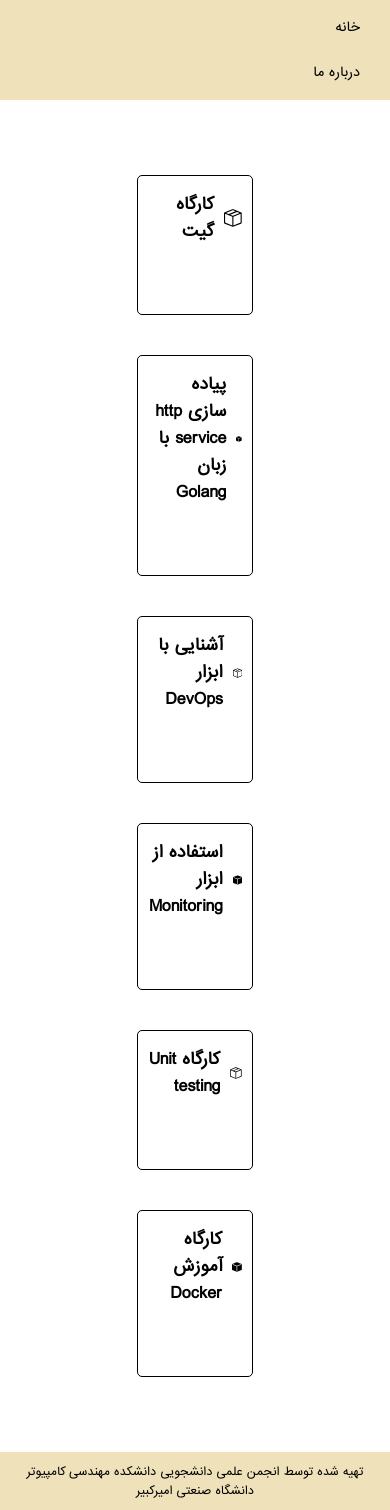
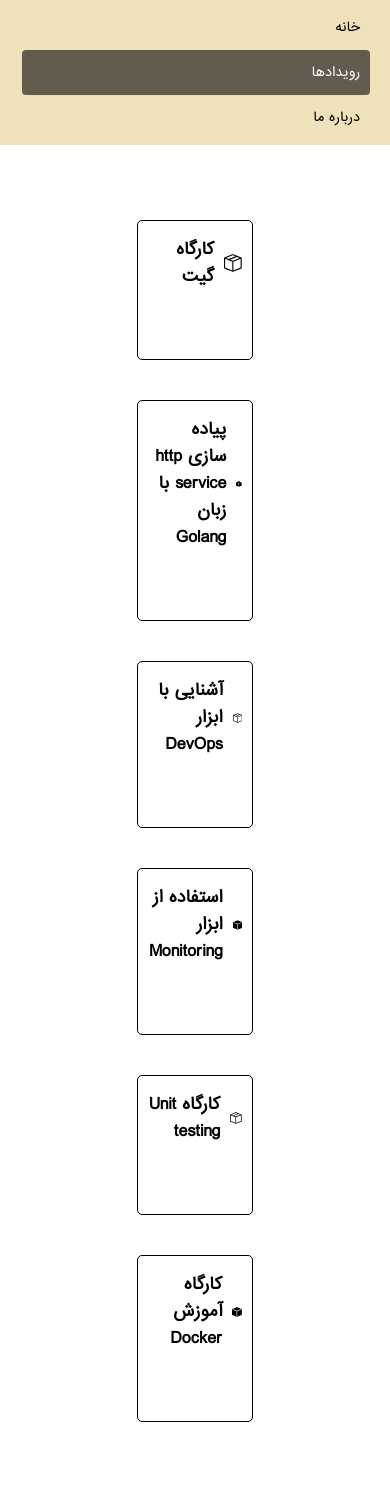
Before and after one commit to aut-daralfonoon/frontend, a Vue app: page /events in a window 390 px wide. Built offline with nearby package versions, Linux system fonts and the light colour scheme.

Commit message:
add: new route

```diff
--- a/src/App.vue
+++ b/src/App.vue
@@ -1,7 +1,6 @@
 <script setup>
 // importing view component
 import Header from "./components/header/Header.vue";
-import Footer from "./components/footer/Footer.vue";
 
 // importing router link and router view
 import { RouterView } from 'vue-router'
@@ -23,8 +22,6 @@
         <component :is="Component" :key="$route.path" />
       </transition>
     </router-view>
-    <!-- Footer component -->
-    <Footer v-if="this.$route.name !== 'home'"></Footer>
   </main>
 </template>
 
--- a/src/components/footer/Footer.vue
+++ /dev/null
@@ -1,34 +0,0 @@
-<template>
-  <footer class="footer">
-    {{ "تهیه شده توسط انجمن علمی دانشجویی دانشکده مهندسی کامپیوتر دانشگاه صنعتی امیرکبیر" }}
-  </footer>
-</template>
-
-<script>
-export default {
-  name: "Footer",
-}
-</script>
-
-<style scoped>
-/* Style the footer with a background and some padding */
-.footer {
-  /* send footer to bottom of page */
-  position: absolute;
-  bottom:0;
-  width: 100%;
-  /* other styles */
-  overflow: hidden;
-  font-size: 0.7em;
-  background-color: #efe1ba;
-  text-align: center;
-  padding: 10px;
-}
-
-/* Add media queries for responsiveness - when the screen is 500px wide or less, stack the links on top of each other */
-@media screen and (max-width: 800px) {
-  .footer {
-    position: static !important;
-  }
-}
-</style>
--- a/src/components/header/Header.vue
+++ b/src/components/header/Header.vue
@@ -2,6 +2,9 @@
     <header class="header">
       <RouterLink to="/" active-class="active">
         {{ "خانه" }}
+      </RouterLink>
+      <RouterLink to="/events" active-class="active">
+        {{ "رویدادها" }}
       </RouterLink>
       <RouterLink to="/about" active-class="active">
         {{ "درباره ما" }}
```
